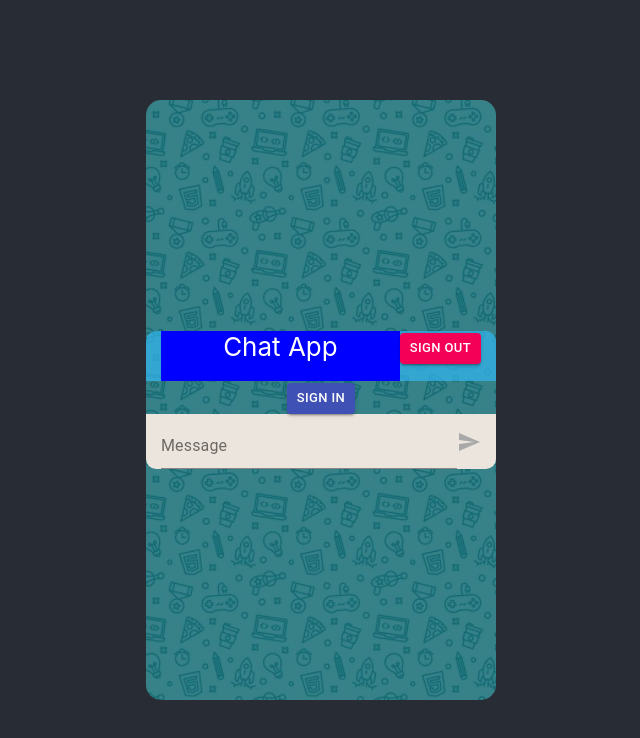
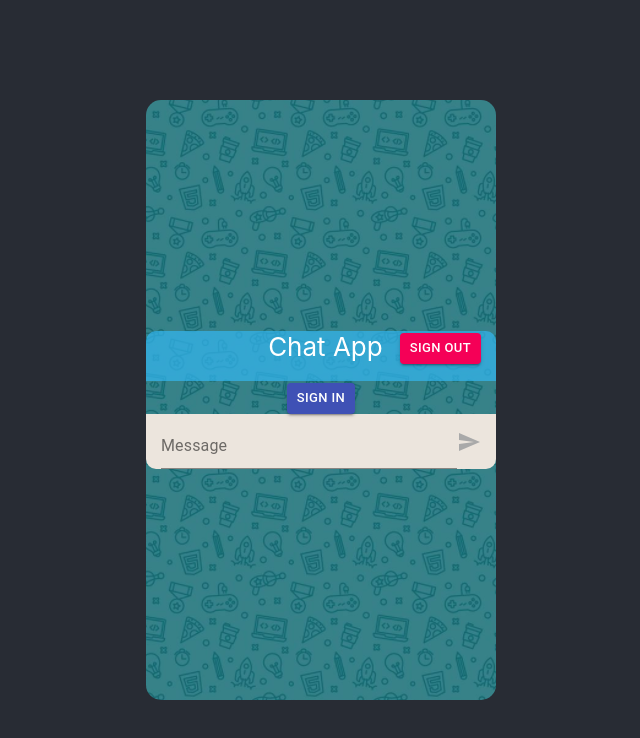
Before and after one commit to TeacHKal/webapp-react-ts, a React (Create React App) app: page / in a window 1280 px wide. Shown: the top 738 px of the page, without its empty margins (319-959 px from the left). Built offline with nearby package versions, Linux system fonts and the light colour scheme; no server answers.

Commit message:
chatApp center header text

```diff
--- a/src/components/chatapp/components/chatHeader/index.scss
+++ b/src/components/chatapp/components/chatHeader/index.scss
@@ -2,7 +2,6 @@
   &_con {
     display:flex;
     justify-content:center;
-    background-color: blue;
     background-color: rgba(52, 183, 241, 0.7);
     border-radius: 10px 10px 0  0 ;
     padding: 0 15px 0 15px;
@@ -15,7 +14,10 @@
     display: flex;
     justify-content: center;
     opacity: 100%;
-    background-color: blue;
+  }
+
+  &_empty, &options {
+    width: 90px;
   }
 
 }
--- a/src/components/chatapp/components/chatHeader/index.tsx
+++ b/src/components/chatapp/components/chatHeader/index.tsx
@@ -6,6 +6,7 @@ export const ChatHeader: React.FC = () => {
 
     return(
             <div className={'chatHeader_con'}>
+                <div className={'chatHeader_empty'}></div>
                 <div className={'chatHeader_title'}>Chat App</div>
                 <div className={'chatHeader_options'}>{<SignOut/>}</div>
             </div>
```
